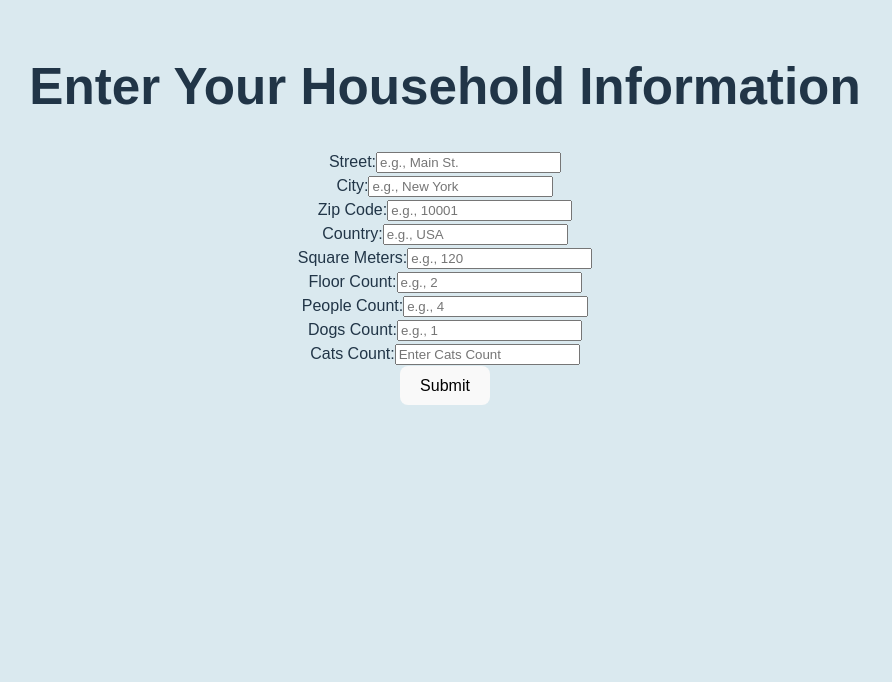
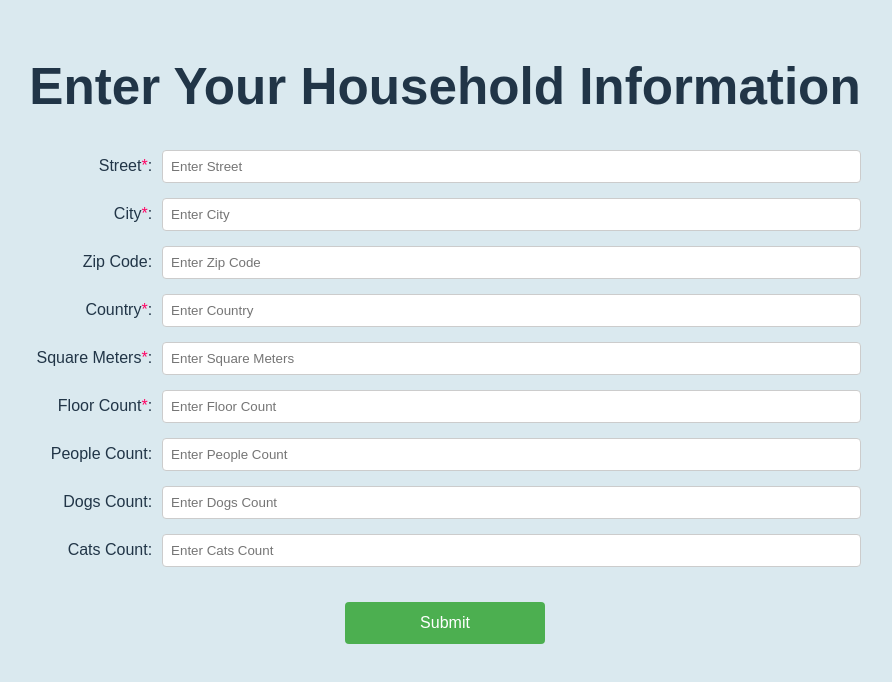
Before and after one commit to Elyzavetka/utility_wise_home, a React (Vite) app in the folder frontend/: page /house-hold in a window 1280 px wide. Shown: the top 682 px of the page, without its empty margins (195-1087 px from the left). Built offline with nearby package versions, Linux system fonts and the light colour scheme.

Commit message:
Add styles for the HouseHoldPage component.

```diff
--- a/frontend/src/pages/Home/Home.module.css
+++ b/frontend/src/pages/Home/Home.module.css
@@ -1,13 +1,13 @@
-.utility {
+.utilitySection {
   color: #213547;
 }
 
-.wise {
+.wiseSection {
   color: #b29362;
   margin-left: 12px;
 }
 
-.home {
+.homeSection {
   color: #fcb4bf;
   margin-left: 12px;
 }
--- a/frontend/src/pages/Home/Home.tsx
+++ b/frontend/src/pages/Home/Home.tsx
@@ -9,9 +9,9 @@ export const Home = () => {
   return (
     <>
       <h1>
-        <span className={styles.utility}>Utility</span>{" "}
-        <span className={styles.wise}>Wise</span>{" "}
-        <span className={styles.home}>Home</span>
+        <span className={styles.utilitySection}>Utility</span>{" "}
+        <span className={styles.wiseSection}>Wise</span>{" "}
+        <span className={styles.homeSection}>Home</span>
         <FontAwesomeIcon icon={faHouseChimney} className={styles.homeIcon} />
       </h1>
       <div className={styles.utilityContainer}>
--- /dev/null
+++ b/frontend/src/pages/HouseHold/HouseHoldPage.module.css
@@ -0,0 +1,95 @@
+.container {
+  max-width: 600px;
+  margin: 0 auto;
+  padding: 20px;
+  background-color: #f4f4f4;
+  border-radius: 8px;
+  box-shadow: 0 4px 8px rgba(0, 0, 0, 0.1);
+}
+
+.label {
+  font-size: 1rem;
+  color: #555;
+}
+
+.input {
+  padding: 10px;
+  font-size: 1rem;
+  border: 1px solid #ccc;
+  border-radius: 4px;
+  width: 100%;
+}
+
+input[type="number"] {
+  -webkit-appearance: none;
+  -moz-appearance: none;
+  appearance: none;
+}
+
+.button {
+  padding: 12px;
+  background-color: #4caf50;
+  color: white;
+  font-size: 1rem;
+  border: none;
+  border-radius: 4px;
+  cursor: pointer;
+  width: 200px;
+  margin: 20px auto;
+}
+
+.button:hover {
+  background-color: #45a049;
+}
+
+.button:active {
+  background-color: #388e3c;
+}
+
+form {
+  display: flex;
+  flex-direction: column;
+  gap: 15px;
+}
+
+.form-group {
+  display: flex;
+  align-items: center;
+  gap: 10px;
+}
+
+.form-group label {
+  width: 150px;
+  text-align: right;
+}
+
+.form-group input {
+  width: 100%;
+  padding: 8px;
+  border: 1px solid #ccc;
+  border-radius: 4px;
+}
+
+.required {
+  color: rgb(255, 0, 98); /* Цвет звездочки */
+  /* font-size: 1.5rem;
+  position: relative;
+  top: -0.5rem;
+  left: 2px;  */
+}
+
+input:-webkit-autofill,
+input:-webkit-autofill:hover,
+input:-webkit-autofill:focus {
+  background-color: #fff !important;
+  color: #333 !important;
+  box-shadow: 0 0 0px 1000px #fff inset !important;
+}
+
+input:-moz-placeholder {
+  background-color: transparent;
+}
+
+input:-ms-input-placeholder {
+  background-color: transparent;
+}
--- a/frontend/src/pages/HouseHold/HouseHoldPage.tsx
+++ b/frontend/src/pages/HouseHold/HouseHoldPage.tsx
@@ -1,4 +1,5 @@
 import React, { useState } from "react";
+import styles from "./HouseHoldPage.module.css";
 
 const HouseHoldPage: React.FC = () => {
   const [street, setStreet] = useState("");
@@ -11,7 +12,8 @@ const HouseHoldPage: React.FC = () => {
   const [dogsCount, setDogsCount] = useState<number | string>("");
   const [catsCount, setCatsCount] = useState<number | string>("");
 
-  const handleSubmit = () => {
+  const handleSubmit = async () => {
+    try {
       const householdData = {
         street,
         city,
@@ -25,7 +27,23 @@ const HouseHoldPage: React.FC = () => {
       };
 
       console.log("Household Data Submitted:", householdData);
-    alert(`Household data submitted: ${JSON.stringify(householdData)}`);
+
+      // GraphGL request
+
+      alert("Data submitted successfully.");
+    } catch (error) {
+      console.error("Error submitting data:", error);
+      alert("There was an error submitting the data.");
+    }
+    setStreet("");
+    setCity("");
+    setZipCode("");
+    setCountry("");
+    setSquareMeter("");
+    setFloorCount("");
+    setPeopleCount("");
+    setDogsCount("");
+    setCatsCount("");
   };
 
   return (
@@ -37,87 +55,102 @@ const HouseHoldPage: React.FC = () => {
           handleSubmit();
         }}
       >
-        <div>
-          <label htmlFor="street">Street:</label>
+        <div className={styles["form-group"]}>
+          <label htmlFor="street">
+            Street<span className={styles.required}>*</span>:
+          </label>
           <input
             id="street"
             type="text"
             value={street}
             onChange={(e) => setStreet(e.target.value)}
-            placeholder="e.g., Main St."
+            placeholder="Enter Street"
+            required
           />
         </div>
-        <div>
-          <label htmlFor="city">City:</label>
+        <div className={styles["form-group"]}>
+          <label htmlFor="city">
+            City<span className={styles.required}>*</span>:
+          </label>
           <input
             id="city"
             type="text"
             value={city}
             onChange={(e) => setCity(e.target.value)}
-            placeholder="e.g., New York"
+            placeholder="Enter City"
+            required
           />
         </div>
-        <div>
+        <div className={styles["form-group"]}>
           <label htmlFor="zipCode">Zip Code:</label>
           <input
             id="zipCode"
             type="text"
             value={zipCode}
             onChange={(e) => setZipCode(e.target.value)}
-            placeholder="e.g., 10001"
+            placeholder="Enter Zip Code"
           />
         </div>
-        <div>
-          <label htmlFor="country">Country:</label>
+        <div className={styles["form-group"]}>
+          <label htmlFor="country">
+            Country<span className={styles.required}>*</span>:
+          </label>
           <input
             id="country"
             type="text"
             value={country}
             onChange={(e) => setCountry(e.target.value)}
-            placeholder="e.g., USA"
+            placeholder="Enter Country"
+            required
           />
         </div>
-        <div>
-          <label htmlFor="squareMeter">Square Meters:</label>
+        <div className={styles["form-group"]}>
+          <label htmlFor="squareMeter">
+            Square Meters<span className={styles.required}>*</span>:
+          </label>
           <input
             id="squareMeter"
             type="number"
             value={squareMeter}
             onChange={(e) => setSquareMeter(e.target.value)}
-            placeholder="e.g., 120"
+            placeholder="Enter Square Meters"
+            required
           />
         </div>
-        <div>
-          <label htmlFor="floorCount">Floor Count:</label>
+        <div className={styles["form-group"]}>
+          <label htmlFor="floorCount">
+            Floor Count<span className={styles.required}>*</span>:
+          </label>
           <input
             id="floorCount"
             type="number"
             value={floorCount}
             onChange={(e) => setFloorCount(e.target.value)}
-            placeholder="e.g., 2"
+            placeholder="Enter Floor Count"
+            required
           />
         </div>
-        <div>
+        <div className={styles["form-group"]}>
           <label htmlFor="peopleCount">People Count:</label>
           <input
             id="peopleCount"
             type="number"
             value={peopleCount}
             onChange={(e) => setPeopleCount(e.target.value)}
-            placeholder="e.g., 4"
+            placeholder="Enter People Count"
           />
         </div>
-        <div>
+        <div className={styles["form-group"]}>
           <label htmlFor="dogsCount">Dogs Count:</label>
           <input
             id="dogsCount"
             type="number"
             value={dogsCount}
             onChange={(e) => setDogsCount(e.target.value)}
-            placeholder="e.g., 1"
+            placeholder="Enter Dogs Count"
           />
         </div>
-        <div>
+        <div className={styles["form-group"]}>
           <label htmlFor="catsCount">Cats Count:</label>
           <input
             id="catsCount"
@@ -127,37 +160,12 @@ const HouseHoldPage: React.FC = () => {
             placeholder="Enter Cats Count"
           />
         </div>
-        <button type="submit">Submit</button>
+        <button type="submit" className={styles.button}>
+          Submit
+        </button>
       </form>
     </div>
   );
 };
 
 export default HouseHoldPage;
-
-// import React, { useState } from "react";
-
-// const HouseHoldPage: React.FC = () => {
-//   const [electricityUsage, setElectricityUsage] = useState("");
-
-//   return (
-//     <div>
-//       <h1>Enter Your Electricity Usage</h1>
-//       <label htmlFor="electricity-usage">
-//         Enter your electricity usage (kWh):
-//       </label>
-//       <input
-//         id="electricity-usage"
-//         type="text"
-//         value={electricityUsage}
-//         onChange={(e) => setElectricityUsage(e.target.value)}
-//         placeholder="e.g., 150"
-//       />
-//       <button onClick={() => alert(`You entered ${electricityUsage} kWh.`)}>
-//         Submit
-//       </button>
-//     </div>
-//   );
-// };
-
-// export default HouseHoldPage;
```
Lines whose indentation alone changed are shown as unchanged.
